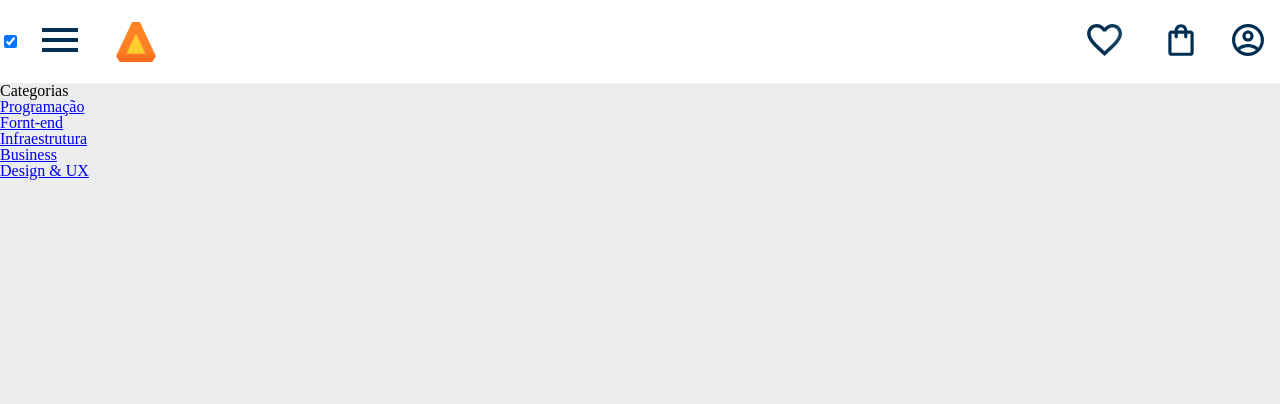
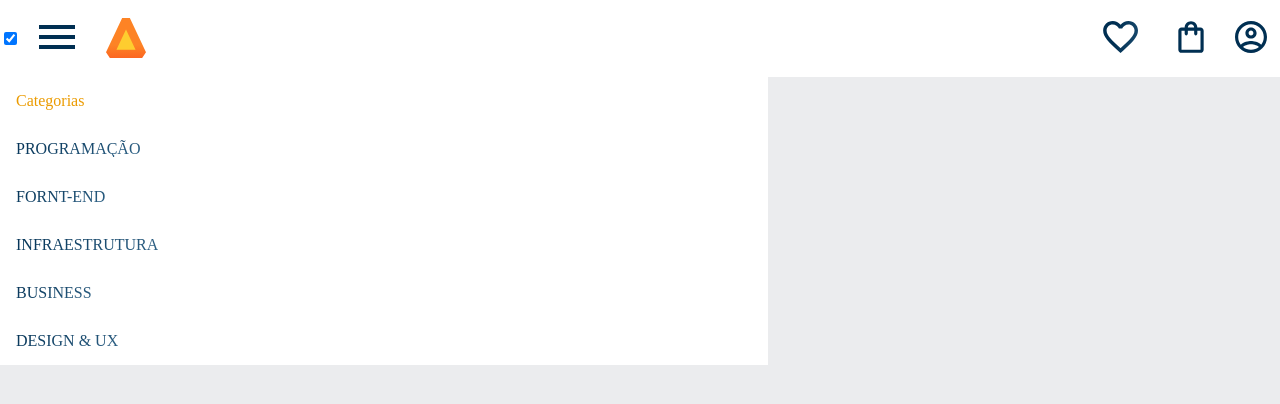
Before and after one commit to AndreAragaoSoftware/AluraBooks, a plain HTML site: page index.html in a window 1280 px wide. Both pictures are taken after a click on the checkbox 10 px from the left and 41 px from the top of the page. Drawn offline with Linux system fonts and the light colour scheme.

Commit message:
customizando o menu hamburguer

```diff
--- a/styles/header/header.css
+++ b/styles/header/header.css
@@ -23,7 +23,7 @@
 }
 
 .container__img {
-    padding: 1em;
+    padding: 0.8em;
 }
 
 .lista__menu {
@@ -32,6 +32,16 @@
     /*permite que movimente o elemento diacordo com o pai*/
     position: absolute;
     top: 100%;
+    width: 60vw;
+}
+
+.lista__menu__link {
+    text-decoration: none;
+    background: var( --azul-degrade);
+    background-clip: text;
+    -webkit-background-clip: text;
+    -webkit-text-fill-color: transparent;
+    text-transform: uppercase;
 }
 
 /*se o botão estiver checked ele vai transfomar o display em block
@@ -39,3 +49,12 @@ fazendo com que a lista apareça*/
 .container__botao:checked~.lista__menu {
     display: block;
 }
+
+.lista__menu__titulo, .lista__menu__item {
+    padding: 1em;
+    background-color: var(--branco);
+}
+
+.lista__menu__titulo {
+    color: var(--laranja);
+}
--- a/styles/styles.css
+++ b/styles/styles.css
@@ -3,7 +3,9 @@
 
 :root {
   --cor-de-fundo: #ebecee;
-  --branco: #FFF;
+  --branco: #fff;
+  --laranja: #eb9b00;
+  --azul-degrade: linear-gradient(160deg, #002F52 0%, #326589 100%);
 }
 
 body {
```
